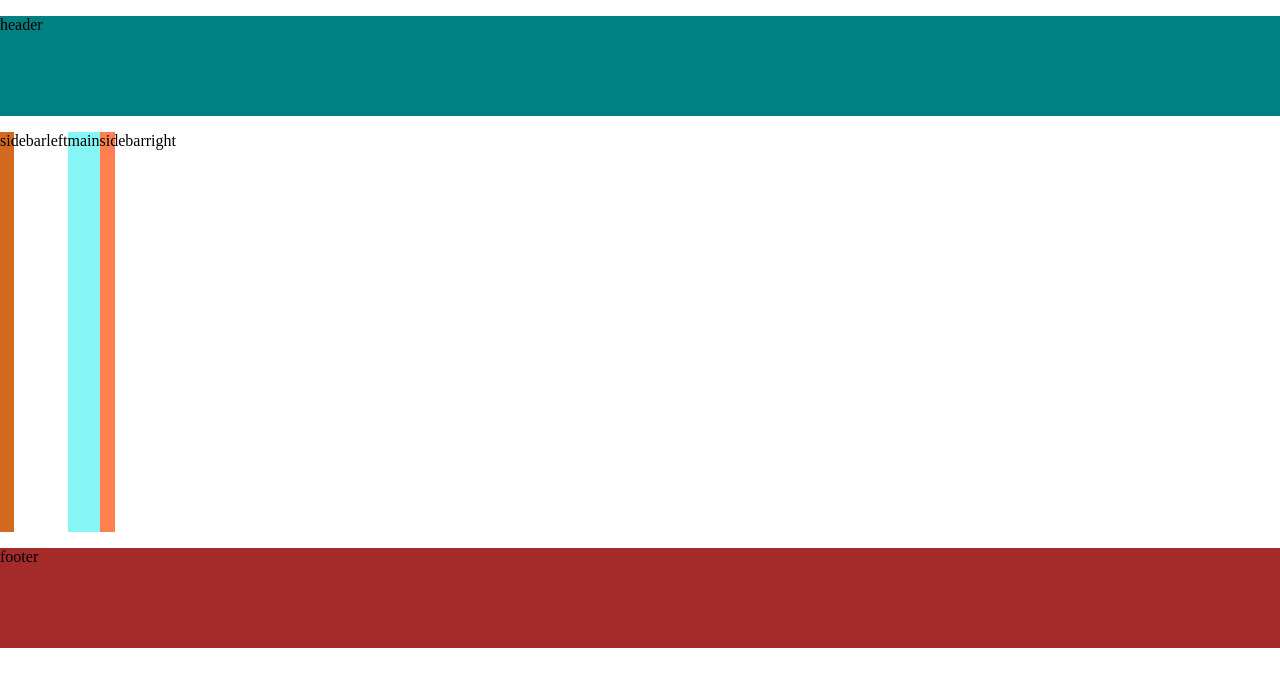
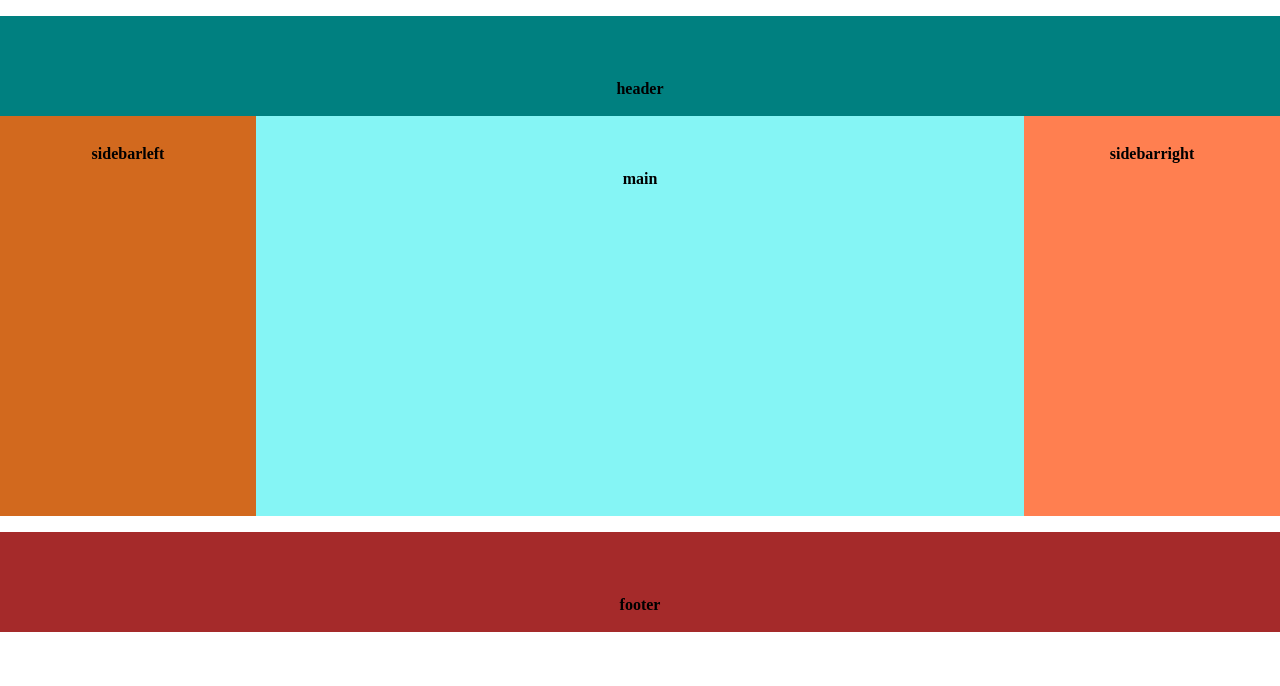
Before and after one commit to VikkiNau/Homeworks, a plain HTML site: page HW_4/part_2/flex/index_flex.html in a window 1280 px wide. Drawn offline with Linux system fonts and the light colour scheme.

Commit message:
part1+part2(Flex&Grid) = Ok

```diff
--- a/HW_4/part_2/flex/css_flex/style_flex.css
+++ b/HW_4/part_2/flex/css_flex/style_flex.css
@@ -3,11 +3,11 @@ body{
     padding: 0;
 }
 
-/*div p{
+p{
     text-align: center;
     padding-top: 5%;
     font-weight: 700;
-}*/
+}
 
 .border{
     box-sizing: border-box;
@@ -23,23 +23,24 @@ body{
     width: 100%;
     display: flex;
     flex-wrap: wrap;
+    height: 400px;
 }
 
 .sidebarleft{
-    width: calc(100%/5);
-    height: 400px;
+    width: 20%;
+    height: 100%;
     background-color: chocolate;
 }
 
 .main{
-    width: auto;
-    height: 400px;
+    width: 60%;
+    height: 100%;
     background-color: rgb(133, 245, 245);
 }
 
 .sidebarright{
-    width: calc(100%/5);
-    height: 400px;
+    width: 20%;
+    height: 100%;
     background-color: coral;
 }
 
--- a/HW_4/part_2/flex/index_flex.html
+++ b/HW_4/part_2/flex/index_flex.html
@@ -7,37 +7,27 @@
     <title>Flex</title>
 </head>
 <body>
-    <header>
-        <div class="header border">
-            <p>header</p>
-        </div>
+    <header  class="header border">
+        <p>header</p>
     </header>
     <div class="cont">
 
-        <sidebarleft >
-            <div class="sidebarleft border">
+        <sidebarleft class="sidebarleft border" >
                 <p>sidebarleft</p>
-            </div>
         </sidebarleft>
 
-        <main>
-            <div class="main border">
-                <p>main</p>
-            </div>
+        <main class="main border">
+            <p>main</p>
         </main>
 
-        <sidebarright>
-            <div class="sidebarright border">
-                <p>sidebarright</p>
-            </div>
+        <sidebarright  class="sidebarright border">
+            <p>sidebarright</p>
         </sidebarright>
 
     </div>
 
-    <footer>
-        <div class="footer border">
-            <p>footer</p>
-        </div>
+    <footer  class="footer border">
+        <p>footer</p>
     </footer>
 
 </body>
--- a/HW_4/part_2/grid/css_grid/style_grid.css
+++ b/HW_4/part_2/grid/css_grid/style_grid.css
@@ -3,7 +3,7 @@ body{
     padding: 0;
 }
 
-div p{
+p{
     text-align: center;
     padding-top: 5%;
     font-weight: 700;
```
Also changed, not shown: HW_4/part_2/grid/index_grid.html (+9 -19 lines).
